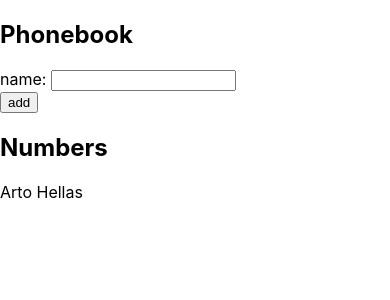
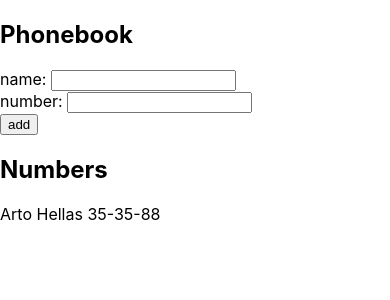
Before and after one commit to anastasiasafargalieva/FullStack2022-Part2, a React (Create React App) app in the folder phonebook/: page / in a window 390 px wide. Shown: the top 300 px of the page. Built offline with nearby package versions, Linux system fonts and the light colour scheme.

Commit message:
2.8: The Phonebook Step3

```diff
--- a/phonebook/src/App.js
+++ b/phonebook/src/App.js
@@ -2,9 +2,11 @@ import { useState } from 'react'
 
 const App = () => {
   const [persons, setPersons] = useState([
-    { name: 'Arto Hellas' }
+    { name: 'Arto Hellas',
+      number: '35-35-88'}
   ])
   const [newName, setNewName] = useState('')
+  const [newNumber, setNewNumber] = useState('')
 
   const addName = (event) => {
     event.preventDefault()
@@ -12,25 +14,24 @@ const App = () => {
       alert(`${newName} is already added to phonebook`);
       return
   }
-    setPersons( persons.concat( {name: newName} ))
+    setPersons( persons.concat( {name: newName, number: newNumber} ))
     setNewName("")
+    setNewNumber("")
   }
 
   const handleNewNameChange = (event) => setNewName(event.target.value)
+  const handleNewNumberChange = (event) => setNewNumber(event.target.value)
 
   return (
     <div>
       <h2>Phonebook</h2>
       <form>
-        <div>
-          name: <input value={newName} onChange={handleNewNameChange}/>
-        </div>
-        <div>
-         <button type="submit" onClick={addName}>add</button>
-        </div>
+        <div>name: <input value={newName} onChange={handleNewNameChange}/></div>
+            <div>number: <input value={newNumber} onChange={handleNewNumberChange}/></div>
+            <div><button type="submit" onClick={addName}>add</button></div>
       </form>
       <h2>Numbers</h2>
-      {persons.map( p => <div key={p.name}>{p.name}</div> )}
+      {persons.map( p => <div key={p.name}>{p.name} {p.number}</div> )}
     </div>
   )
 }
```
